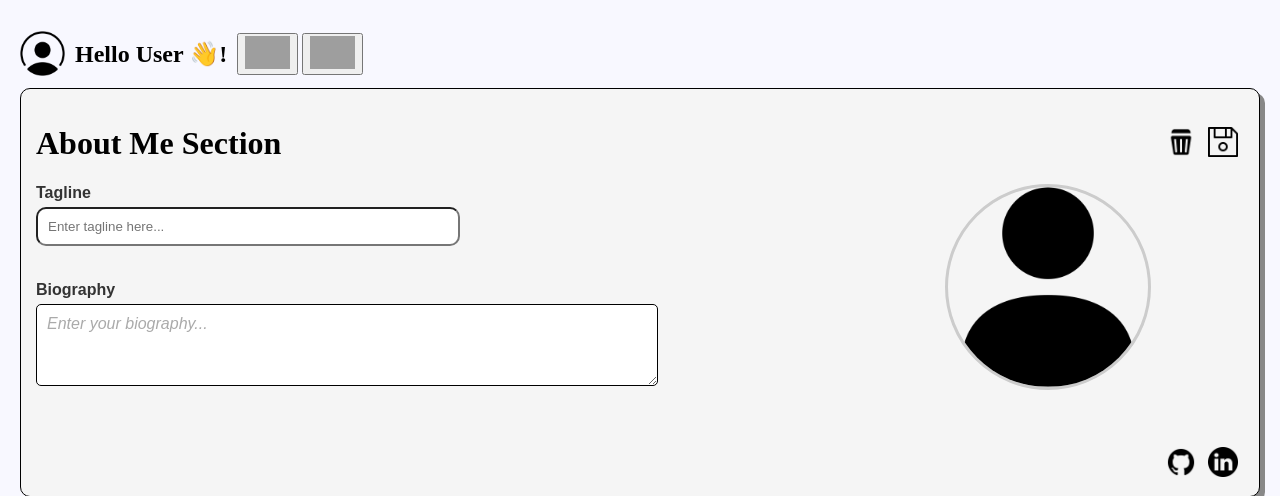
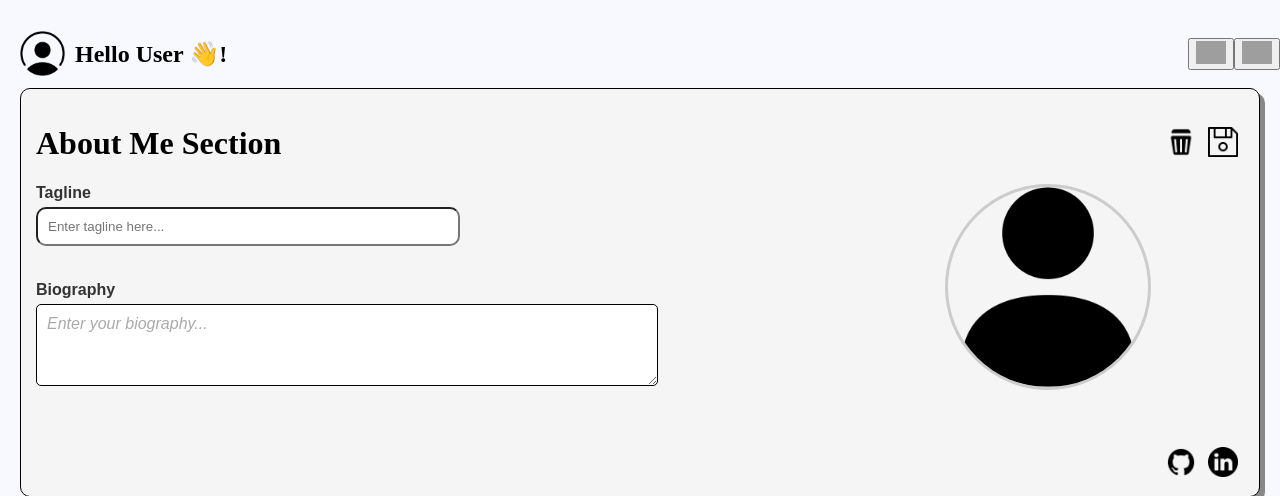
Before and after one commit to maib202030/CIS444Project, a PHP site: page /html/portfolio-editor.html in a window 1280 px wide. Shown: the top 496 px of the page. Run offline with PHP 8.4, Linux system fonts and the light colour scheme; grey boxes are pictures that could not be loaded.

Commit message:
Update portfolio.css

```diff
--- a/css/portfolio.css
+++ b/css/portfolio.css
@@ -137,6 +137,8 @@ img {
   margin-bottom: 15px;
 }
 
+#navbar-settings img,
+#navbar-logout img,
 #aboutme-trash img,
 #aboutme-save img,
 #github-btn img,
@@ -152,6 +154,13 @@ img {
   padding: 10px;
   border-radius: 10px;
 }
+.navbar-buttons {
+  display: flex;
+  align-items: center;
+  justify-content: start;
+  position: absolute;
+  right: 0;
+}
 .action-buttons button {
   cursor: pointer;
   border: none;
@@ -162,6 +171,7 @@ img {
   align-items: center;
   justify-content: start;
 }
+
 
 form {
   margin-bottom: 30px;
```
